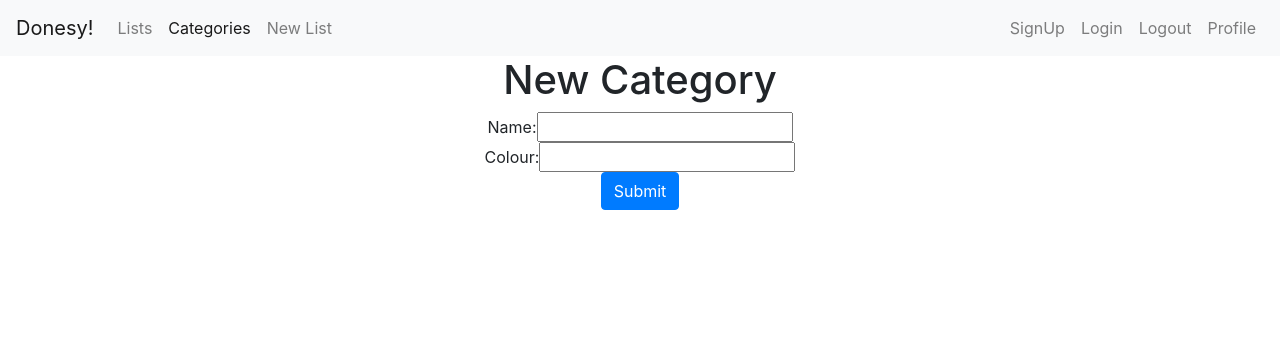
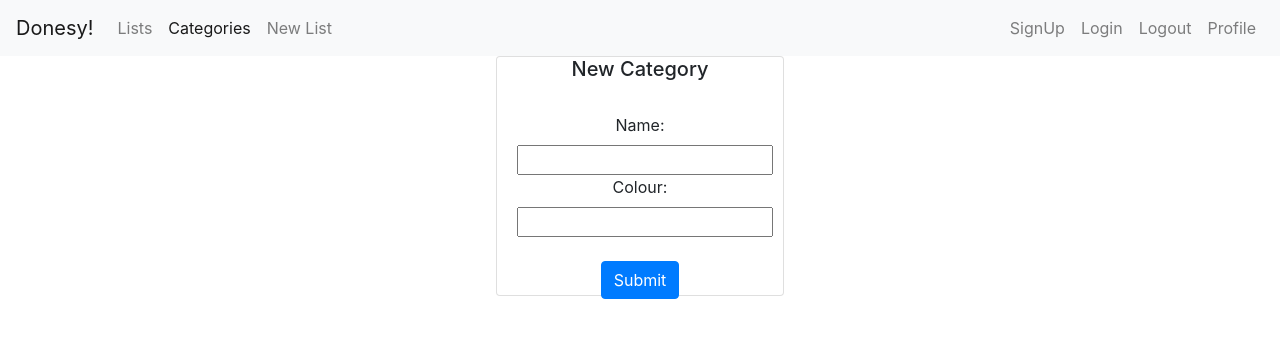
Before and after one commit to cjbeattie/ToDoList, a React (Create React App) app in the folder client/: page /category/new in a window 1280 px wide. Shown: the top 338 px of the page. Built offline with nearby package versions, Linux system fonts and the light colour scheme.

Commit message:
some bootstrap done

```diff
--- a/client/src/components/lists/NewCategory.js
+++ b/client/src/components/lists/NewCategory.js
@@ -1,7 +1,7 @@
 import { useState } from "react";
 import axios from "axios";
 import { Redirect } from "react-router-dom";
-import { Form } from "react-bootstrap";
+import { Form, Card } from "react-bootstrap";
 
 const NewCategory = () => {
   const [created, setCreated] = useState(false);
@@ -31,10 +31,13 @@ const NewCategory = () => {
   }
 
   return (
-    <>
-      <h1> New Category </h1>
+    <div style={{display: 'flex', justifyContent: 'center', alignItems: 'center'}}>
+    <Card style={{width: '18rem', height: '15rem'}}>
+      <Card.Title> New Category </Card.Title>
+      <Card.Body>
       <Form onSubmit={handleSubmit}>
-        Name:
+        <Form.Label>Name:</Form.Label>
+        <br />
         <input
           id="name"
           name="name"
@@ -47,7 +50,8 @@ const NewCategory = () => {
           }
         />
         <br />
-        Colour:
+        <Form.Label>Colour:</Form.Label>
+        <br />
         <input
           id="color"
           name="color"
@@ -60,11 +64,14 @@ const NewCategory = () => {
           }
         />
         <br />
+        <br />
         <button type="submit" className="btn btn-primary">
           Submit
         </button>
       </Form>
-    </>
+      </Card.Body>
+      </Card>
+    </div>
   );
 
 };
--- a/client/src/components/lists/NewList.js
+++ b/client/src/components/lists/NewList.js
@@ -2,7 +2,7 @@ import React from "react";
 import { useEffect, useState } from "react";
 import axios from "axios";
 import { Redirect } from "react-router-dom";
-import { Form } from "react-bootstrap";
+import { Form, Card } from "react-bootstrap";
 
 const NewList = () => {
   const [categories, setCategories] = useState([]);
@@ -57,14 +57,15 @@ const NewList = () => {
   }
 
   return (
-    <>
+    <div style={{display: 'flex', justifyContent: 'center', alignItems: 'center'}}>
+    <Card style={{width: '18rem', height: '15rem'}} >
       <h1>New List</h1>
       <Form onSubmit={handleSubmit}>
         <Form.Group controlId="exampleForm.ControlSelect1">
-          Name:
+          <Form.Label>Name:</Form.Label>
           <Form.Control
             as="select"
-            multiple
+
             id="category"
             name="category"
             value={formData.category._id}
@@ -90,8 +91,10 @@ const NewList = () => {
         <button type="submit" class="btn btn-primary">
           Submit
         </button>
+        <br />
       </Form>
-    </>
+      </Card>
+    </div>
   );
 };
 
--- a/client/src/components/users/Login.js
+++ b/client/src/components/users/Login.js
@@ -2,6 +2,7 @@ import axios from 'axios';
 import { useState } from 'react';
 import { useForm } from  'react-hook-form';
 import { Redirect } from 'react-router-dom';
+import { Card } from 'react-bootstrap';
 
 const OK = 'Ok';
 
@@ -23,7 +24,8 @@ const Login = () => {
     }
 
     return (
-        <>
+        <div style={{display: 'flex', justifyContent: 'center', alignItems: 'center'}}>
+    <Card style={{width: '18rem', height: '15rem'}} >
             <form onSubmit={handleSubmit(onSubmit)}>
                 <fieldset>
                     <h1>Login</h1>
@@ -41,7 +43,8 @@ const Login = () => {
                     { loginStatus }
                 </fieldset>
             </form>
-        </>
+            </Card>
+        </div>
     )
 }
 
--- a/client/src/components/users/SignUp.js
+++ b/client/src/components/users/SignUp.js
@@ -1,6 +1,7 @@
 import { useState } from "react";
 import axios from "axios";
 import { Redirect } from "react-router-dom";
+import { Card } from 'react-bootstrap'
 
 const SignUp = (e) => {
 
@@ -49,7 +50,8 @@ const SignUp = (e) => {
   }
 
   return (
-    <>
+    <div style={{display: 'flex', justifyContent: 'center', alignItems: 'center'}}>
+    <Card style={{width: '18rem', height: '15rem'}} >
       <h1> SignUp Form</h1>
       <form onSubmit={handleSubmit}>
         Username:
@@ -86,7 +88,8 @@ const SignUp = (e) => {
         <br />
         <input type="submit" />
       </form>
-    </>
+      </Card>
+    </div>
   );
 };
 
```
